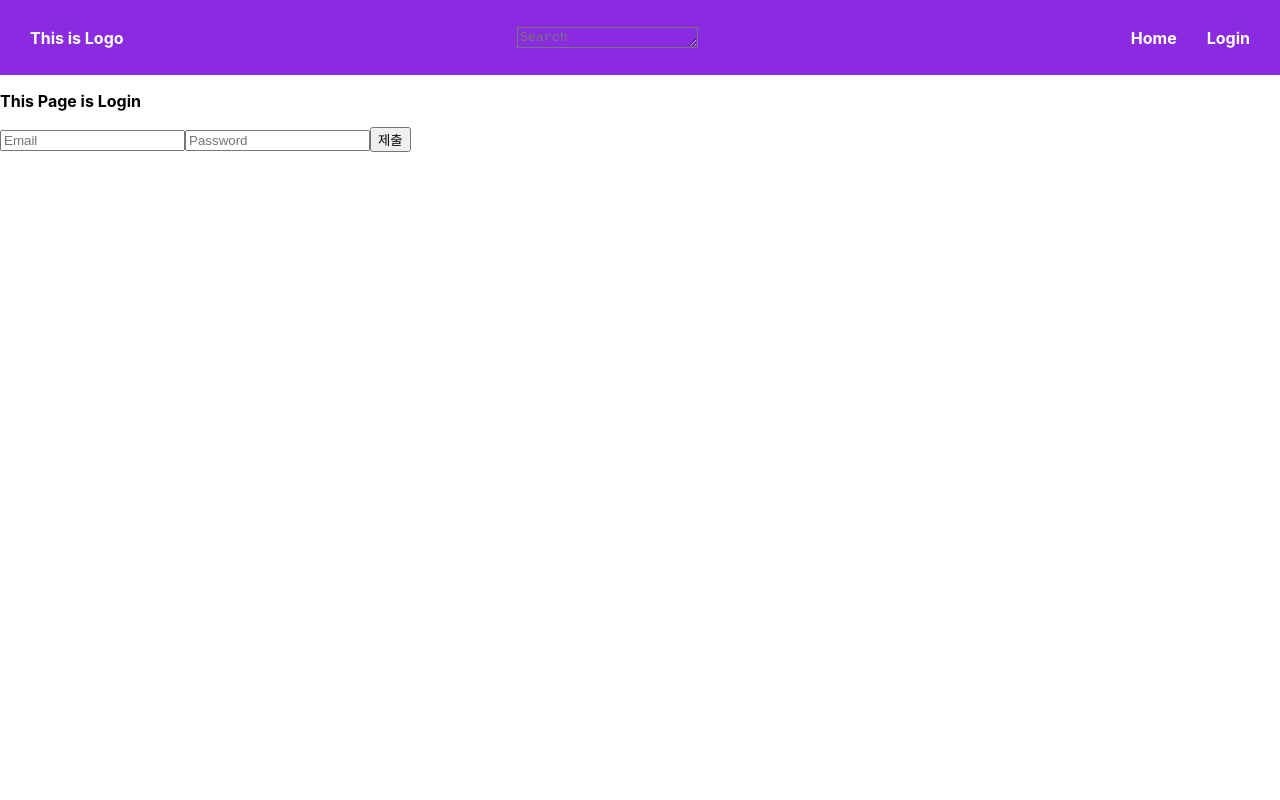
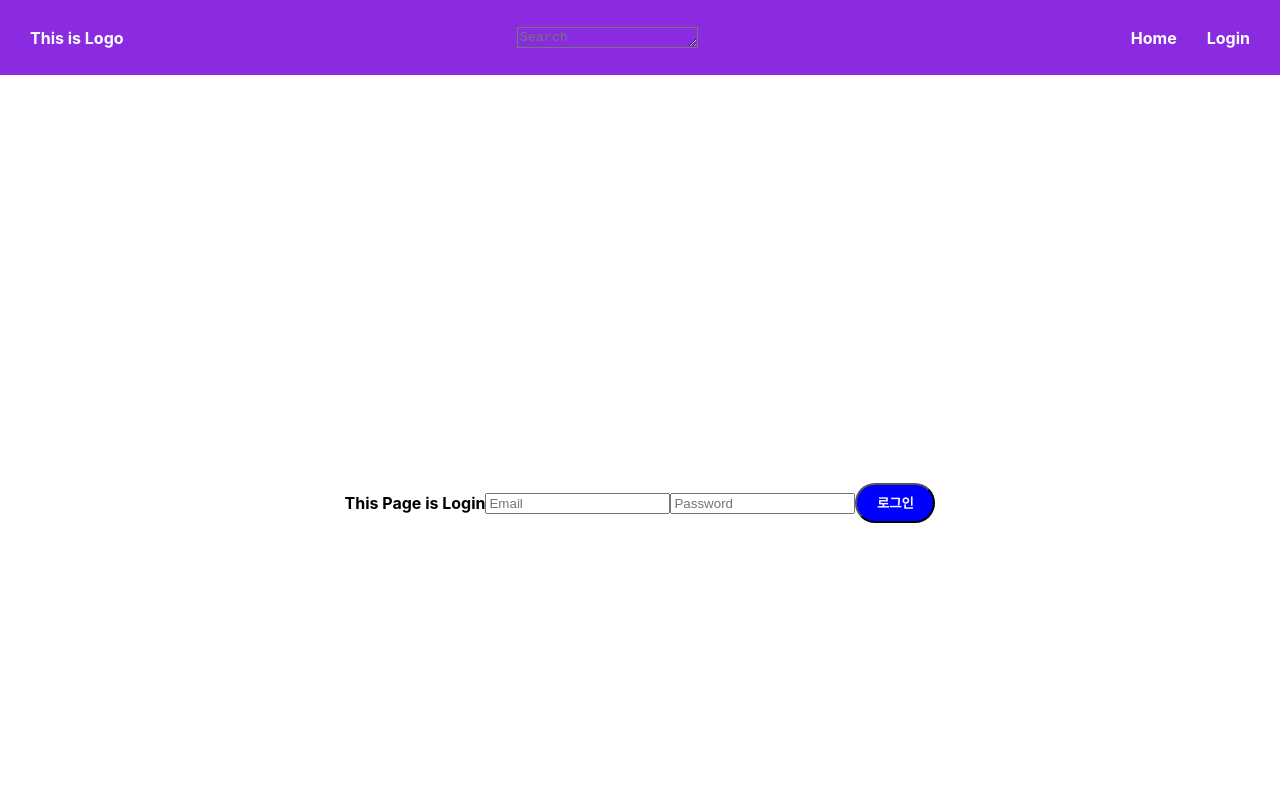
Before and after one commit to Eonyong/web_docker, a React (Create React App) app in the folder app/: page /Login in a window 1280 px wide. Shown: the top 800 px of the page. Built offline with nearby package versions, Linux system fonts and the light colour scheme.

Commit message:
Login Form Edit

```diff
--- a/app/src/pages/Login/Login.module.scss
+++ b/app/src/pages/Login/Login.module.scss
@@ -1,5 +1,30 @@
 .Login  {
   min-height: 855px;
+  font-weight: bolder;
+  text-align: center;
+  flex: content;
+  grid-row: auto;
+  display: flex;
+  justify-content: center;
   align-items: center;
-  font-weight: bolder;
+  tr {
+    width: fit-content;
+  }
 }
+
+.LoginFrom  {
+  width: fit-content;
+}
+
+.Button {
+  height: 40px;
+  width: 80px;
+  background-color: blue;
+  font-weight: bold;
+  color: white;
+  border-radius: 3rem;
+}
+
+.Table {
+  width: 80%;
+}
--- a/app/src/pages/Login/Login.tsx
+++ b/app/src/pages/Login/Login.tsx
@@ -20,12 +20,19 @@ const Login: React.FC = () => {
     }));
   };
 
-  const handleSubmit = () => console.log(user.email);
+  const handleSubmit = (e: React.FormEvent<HTMLFormElement>) => {
+    console.log(user.email);
+    e.preventDefault();
+  };
 
   return (
     <main className={styles.Login}>
-      <form name="Login-Form">
-        <p>This Page is Login</p>
+      <p>This Page is Login</p>
+      <form
+        name="Login-Form"
+        onSubmit={handleSubmit}
+        className={styles.LoginFrom}
+      >
         <input
           placeholder="Email"
           type="email"
@@ -41,7 +48,7 @@ const Login: React.FC = () => {
           onChange={handleUserInform}
           autoComplete="off"
         />
-        <button onSubmit={handleSubmit}>제출</button>
+        <input type="submit" className={styles.Button} value="로그인" />
       </form>
     </main>
   );
```
Also changed, not shown: app/src/App.module.scss (line endings or trailing spaces).
